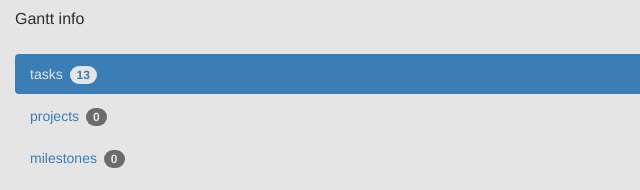
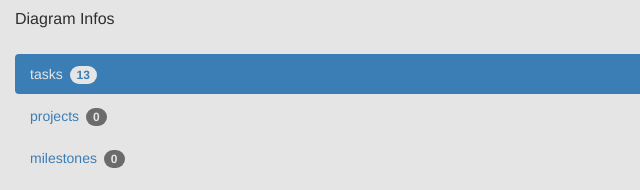
Before and after one commit to MedAziz92/Advanced-gant, a plain HTML site: page index.html in a window 1280 px wide. Shown: the top 190 px of the page, 0-640 px from the left. Drawn offline with Linux system fonts and the light colour scheme.

Commit message:
updated title

```diff
--- a/index.html
+++ b/index.html
@@ -92,7 +92,7 @@
 <body>
 
 	<div class="panel-heading">
-					<h3 class="panel-title">Gantt info</h3>
+					<h3 class="panel-title">Diagram Infos</h3>
 				</div>
 				<div class="panel-body">
 					<ul class="nav nav-pills nav-stacked" id="gantt_info">
```
